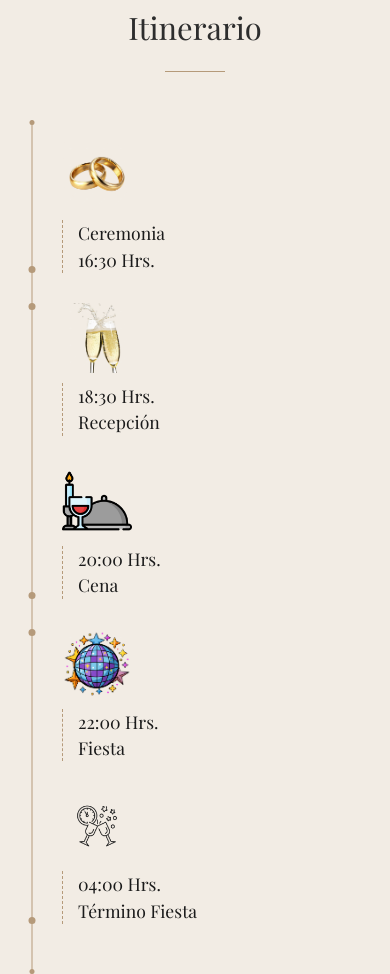
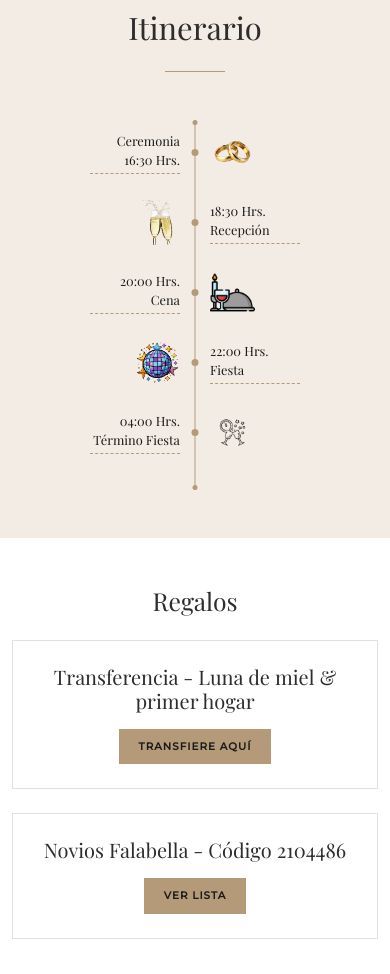
Before and after one commit to felipegiacoman/Matrimonio, a plain HTML site: page index.html in a window 390 px wide. Shown: the part 3960-4934 px from the top of the page. Drawn offline with nearby package versions, Linux system fonts and the light colour scheme; no server answers; a web font is replaced by a local one.

Commit message:
Add files via upload

```diff
--- a/index.html
+++ b/index.html
@@ -42,10 +42,10 @@
 
         .wa-float { position: fixed; bottom: 30px; right: 30px; background: #25d366; color: white; width: 60px; height: 60px; border-radius: 50%; display: flex; align-items: center; justify-content: center; font-size: 30px; z-index: 1000; text-decoration: none; box-shadow: 0 8px 20px rgba(0,0,0,0.1); }
 
-        /* Estilos del Itinerario */
-        .timeline-container { position: relative; max-width: 600px; margin: 0 auto; padding: 20px 0; }
+        /* Estilos del Itinerario (Desktop) */
+        .timeline-container { position: relative; max-width: 600px; margin: 0 auto; padding: 20px 0; overflow: hidden; }
         .timeline-container::before { content: ''; position: absolute; top: 0; bottom: 0; left: 50%; width: 1px; background-color: var(--oro); transform: translateX(-50%); z-index: 1;}
-        .timeline-row { display: flex; justify-content: space-between; align-items: center; margin-bottom: 40px; position: relative; z-index: 2; }
+        .timeline-row { display: flex; justify-content: space-between; align-items: center; margin-bottom: 40px; position: relative; z-index: 2; width: 100%; }
         .timeline-row::after { content: ''; position: absolute; width: 7px; height: 7px; background-color: var(--oro); border-radius: 50%; left: 50%; transform: translateX(-50%); z-index: 3;}
         .timeline-left, .timeline-right { width: 50%; display: flex; align-items: center; }
         .timeline-left { justify-content: flex-end; padding-right: 40px; text-align: right; }
@@ -56,16 +56,17 @@
         .timeline-container::after { content: ''; position: absolute; bottom: 0; left: 50%; width: 5px; height: 5px; background-color: var(--oro); border-radius: 50%; transform: translateX(-50%); }
         .timeline-container-top-dot { position: absolute; top: 0; left: 50%; width: 5px; height: 5px; background-color: var(--oro); border-radius: 50%; transform: translateX(-50%); z-index: 2;}
 
+        /* AHORA SÍ: Centrado perfecto forzado para celular */
         @media (max-width: 768px) {
-            .timeline-container::before { left: 20px; }
-            .timeline-row::after { left: 20px; }
-            .timeline-container-top-dot, .timeline-container::after { left: 20px; }
-            .timeline-row { flex-direction: column; align-items: flex-start; margin-bottom: 30px; }
-            .timeline-left, .timeline-right { width: 100%; justify-content: flex-start; text-align: left; padding-left: 50px; padding-right: 0; }
-            .timeline-row:nth-child(odd) .timeline-left { margin-bottom: 10px; }
-            .timeline-row:nth-child(even) { flex-direction: column-reverse; }
-            .timeline-row:nth-child(even) .timeline-right { margin-bottom: 10px; }
-            .border-dashed { border-bottom: none; border-left: 1px dashed var(--oro); padding-left: 15px; padding-bottom: 0; min-width: auto; }
+            .timeline-container { padding: 10px 0; overflow-x: hidden; }
+            .timeline-container::before, .timeline-row::after, .timeline-container::after, .timeline-container-top-dot { left: 50% !important; transform: translateX(-50%) !important; }
+            .timeline-row { flex-direction: row !important; margin-bottom: 25px !important; align-items: center !important; }
+            .timeline-left, .timeline-right { width: 50% !important; }
+            .timeline-left { padding-right: 15px !important; justify-content: flex-end !important; text-align: right !important; }
+            .timeline-right { padding-left: 15px !important; justify-content: flex-start !important; text-align: left !important; }
+            .timeline-icon { max-width: 45px !important; max-height: 45px !important; }
+            .timeline-text-box { font-size: 0.8rem !important; }
+            .border-dashed { min-width: 90px !important; padding-bottom: 4px !important; border-bottom: 1px dashed var(--oro) !important; border-left: none !important; }
         }
     </style>
 </head>
```
